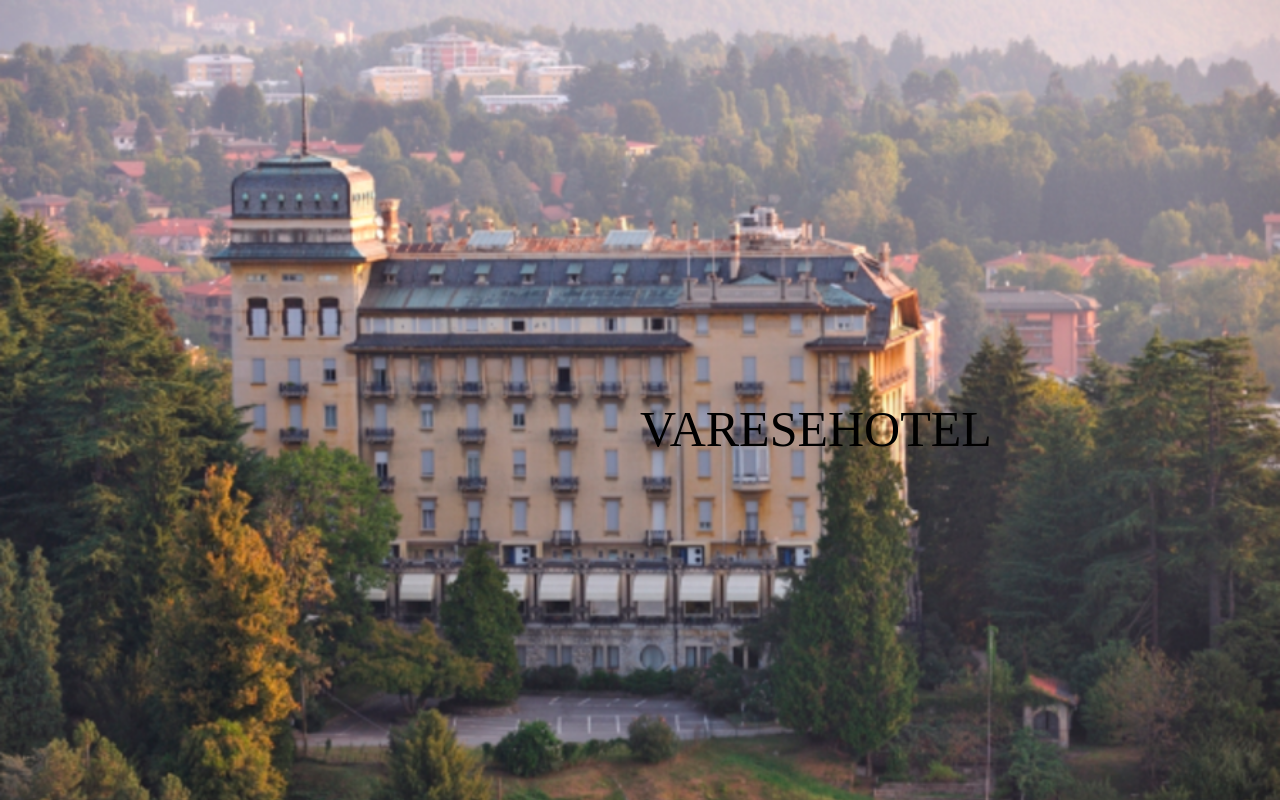
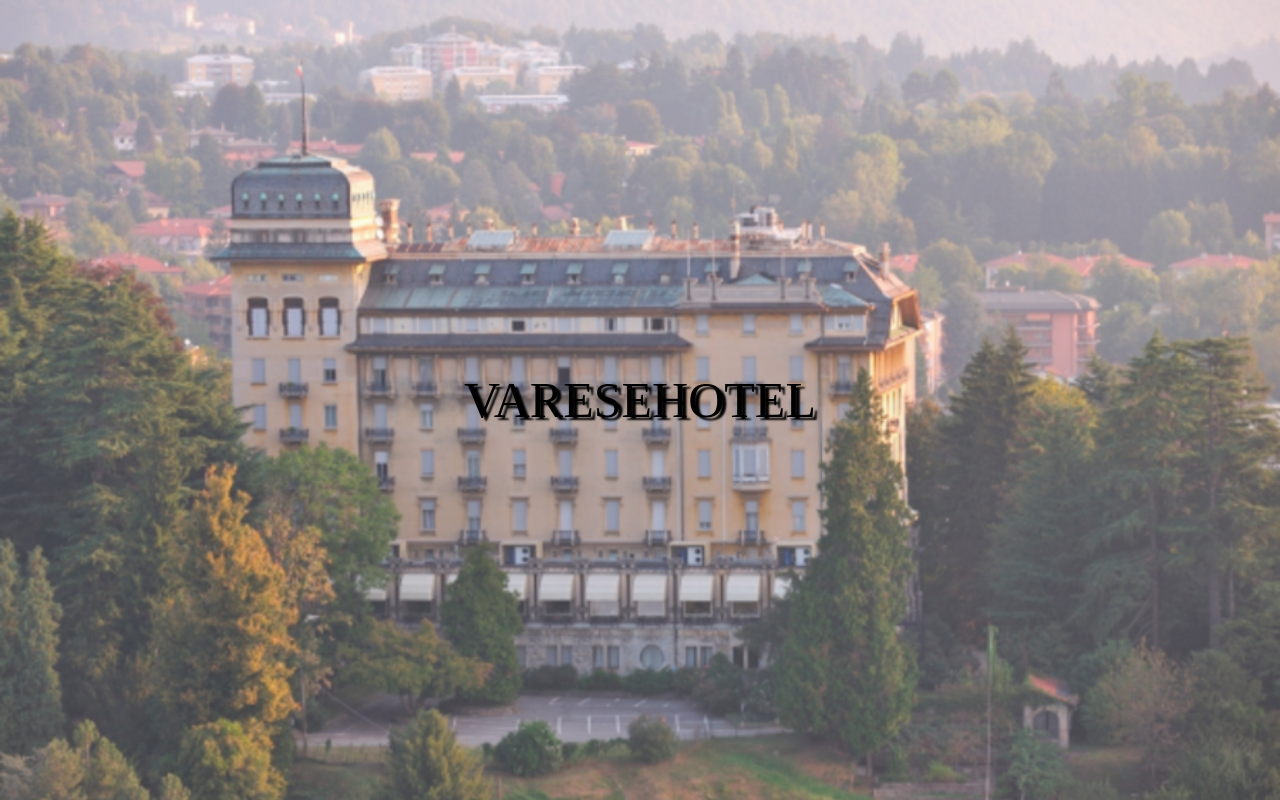
Before and after one commit to emanuele5180/htmlcss-airbnb, a plain HTML site: page index.html in a window 1280 px wide. Drawn offline with Linux system fonts and the light colour scheme.

Commit message:
centratura scritta, ombreggiatura e sfocatura

```diff
--- a/css/master.css
+++ b/css/master.css
@@ -18,11 +18,21 @@
 }
 
 .varesehotel {
+  text-align: center;
   position: absolute;
   left: 50%;
-  top: 400px;
+  top: 50%;
   font-size: 50px;
-
+  transform: translate(-50%, -50%);
+  text-shadow: 4px 3px 2px black;
 
 
 }
+
+#layover {
+  position: absolute;
+  width: 100%;
+  height:100%;
+  background-color: rgba(233,233,240,0.2);
+
+}
--- a/index.html
+++ b/index.html
@@ -16,9 +16,12 @@
       <!-- primo blocco -->
       <section >
         <div class="container">
-          <div class="varesehotel">
-            VARESEHOTEL
+          <div id="layover">
+            <div class="varesehotel">
+              VARESEHOTEL
+            </div>
           </div>
+
         </div>
       </section>
 
```
